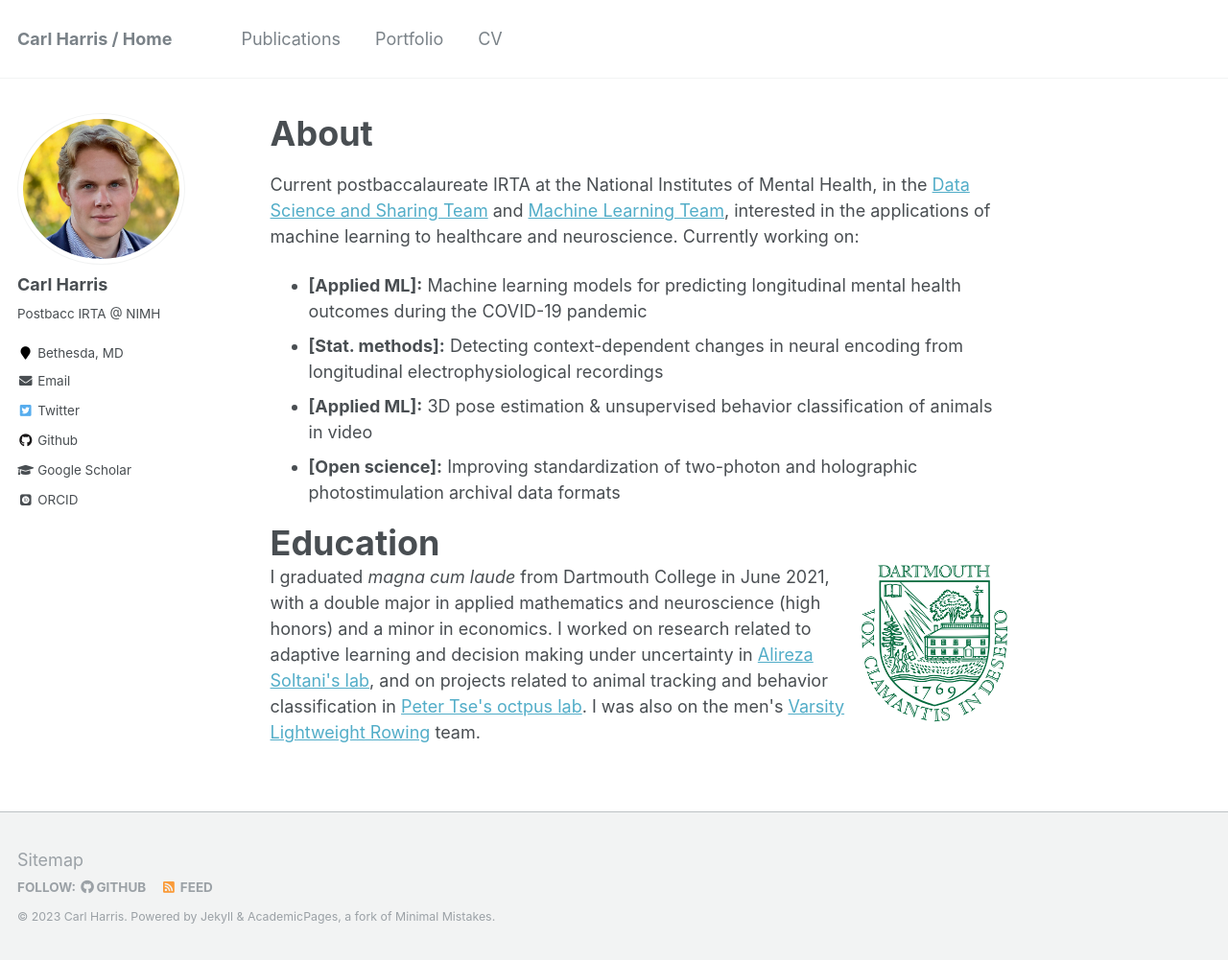
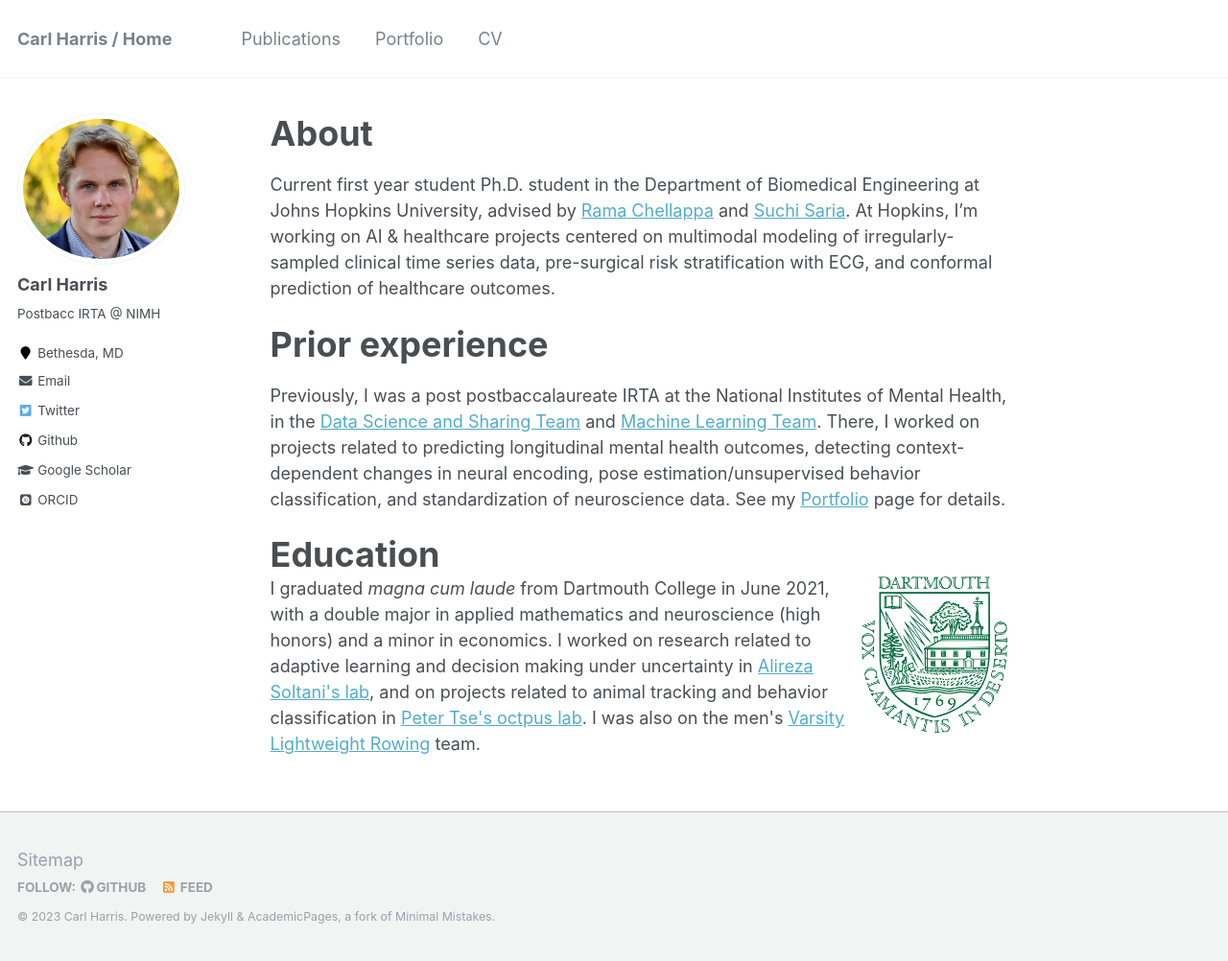
Before and after one commit to carlwharris/carlwharris.github.io, a Jekyll site: the page built from index.md, in a window 1280 px wide and 1002 px high. Shown: the whole window at 96% size. Built offline with Jekyll 4.4.1, drawn with Linux system fonts in a browser that asks for light colours; some web fonts are replaced; our own code applies the rules of GitHub Pages for plain Markdown files.

Commit message:
Updated about to include JHU

```diff
--- a/index.md
+++ b/index.md
@@ -1,12 +1,8 @@
 <h1 style="font-size:2em;">About</h1>
+Current first year student Ph.D. student in the Department of Biomedical Engineering at Johns Hopkins University, advised by [Rama Chellappa](https://engineering.jhu.edu/faculty/rama-chellappa/) and [Suchi Saria](https://suchisaria.jhu.edu/). At Hopkins, I'm working on AI & healthcare projects centered on multimodal modeling of irregularly-sampled clinical time series data, pre-surgical risk stratification with ECG, and conformal prediction of healthcare outcomes.
 
-Current postbaccalaureate IRTA at the National Institutes of Mental Health, in the [Data Science and Sharing Team](https://cmn.nimh.nih.gov/dsst) and [Machine Learning Team](https://cmn.nimh.nih.gov/mlt), interested in the applications of machine learning to healthcare and neuroscience. Currently working on:
-
-* **[Applied ML]:** Machine learning models for predicting longitudinal mental health outcomes during the COVID-19 pandemic
-* **[Stat. methods]:** Detecting context-dependent changes in neural encoding from longitudinal electrophysiological recordings
-* **[Applied ML]:** 3D pose estimation & unsupervised behavior classification of animals in video
-* **[Open science]:** Improving standardization of two-photon and holographic photostimulation archival data formats
-
+<h1 style="font-size:2em;">Prior experience</h1>
+Previously, I was a post postbaccalaureate IRTA at the National Institutes of Mental Health, in the [Data Science and Sharing Team](https://cmn.nimh.nih.gov/dsst) and [Machine Learning Team](https://cmn.nimh.nih.gov/mlt). There, I worked on projects related to predicting longitudinal mental health outcomes, detecting context-dependent changes in neural encoding, pose estimation/unsupervised behavior classification, and standardization of neuroscience data. See my [Portfolio](https://carlwharris.github.io/portfolio/) page for details.
 
 <h1 style="font-size:2em;">Education</h1>
 
```
